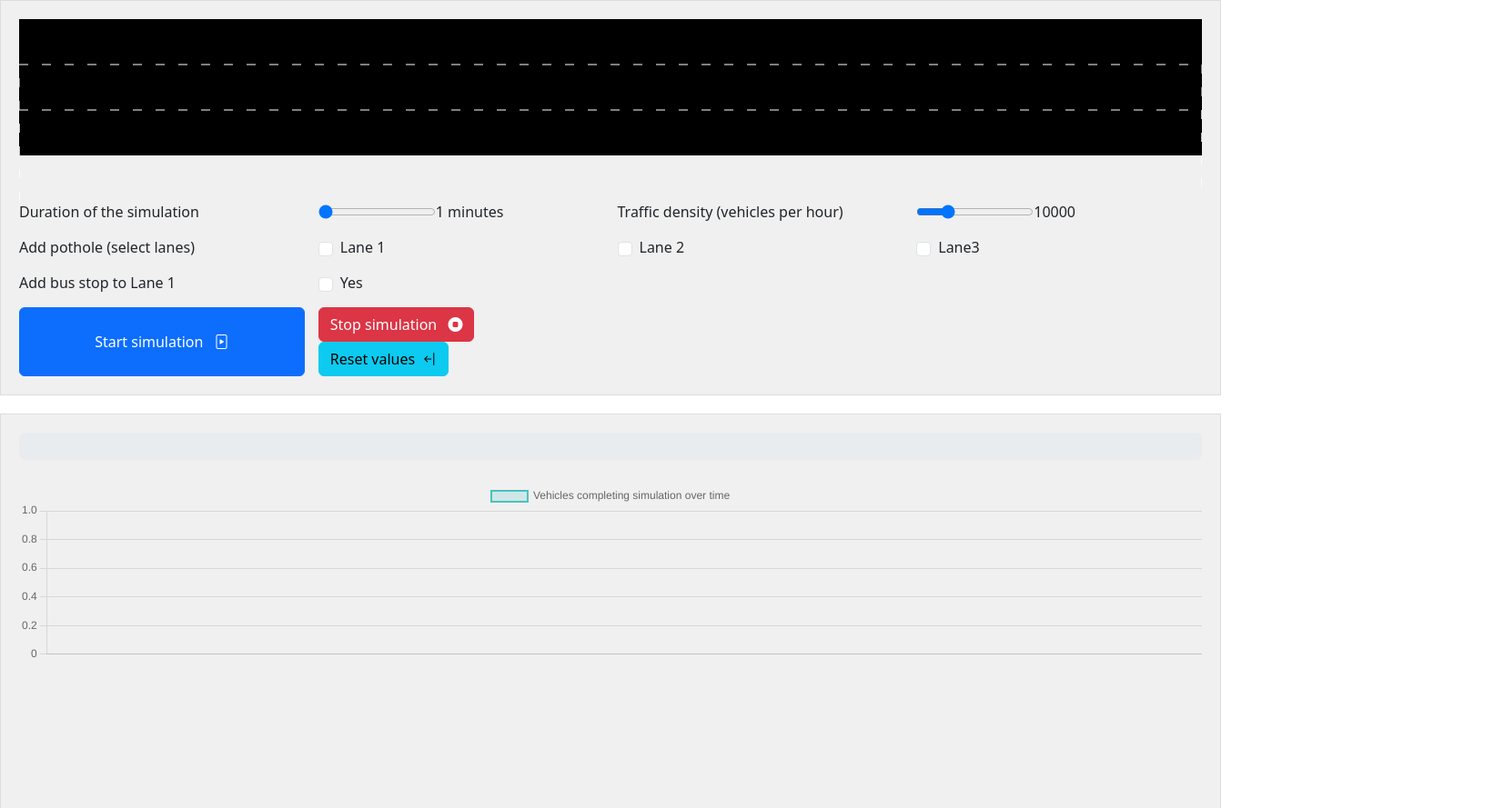
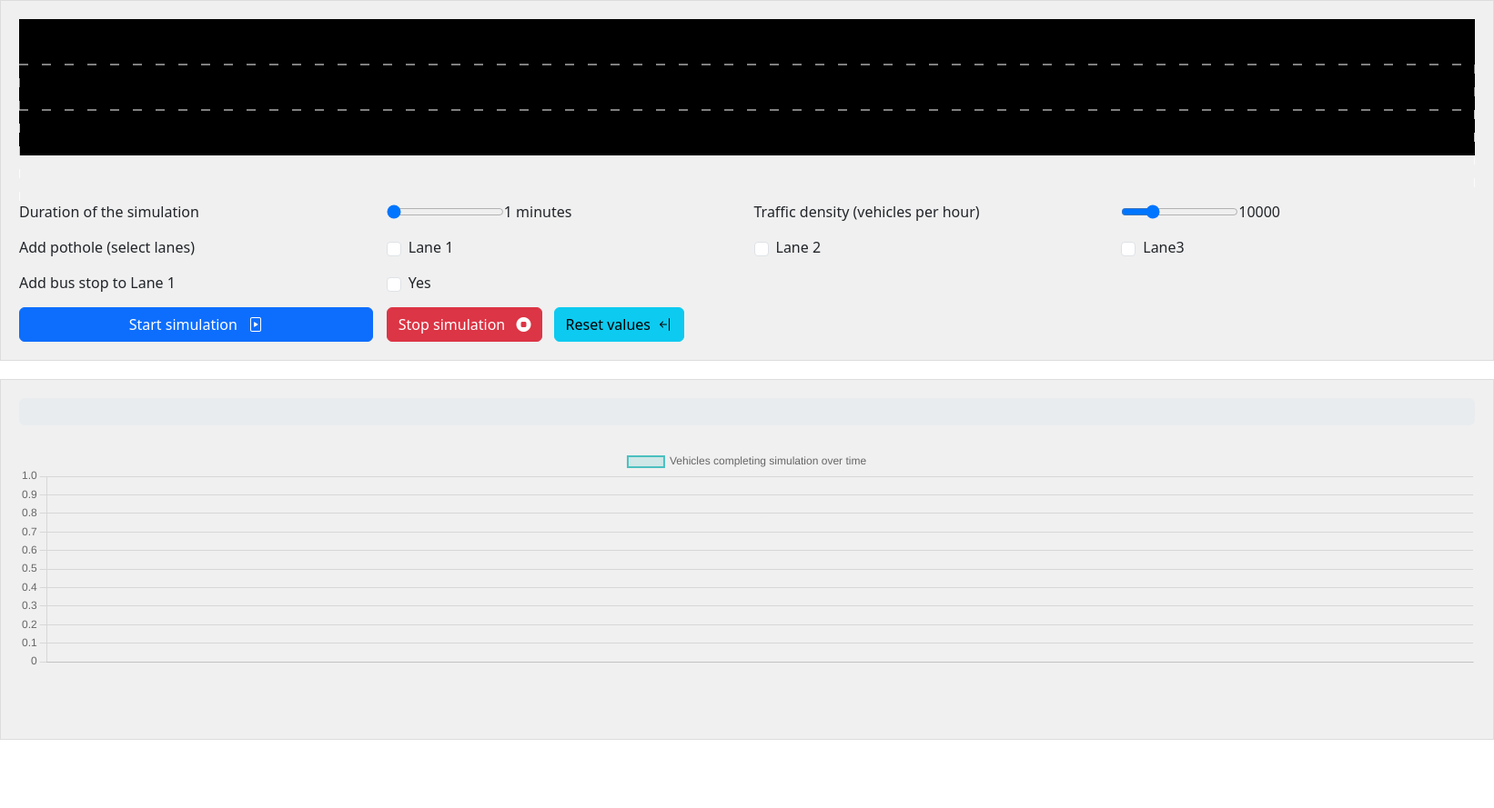
Before and after one commit to vkivaturi/traffic-sim-ind, a website built with Vite: page index.html in a window 1280 px wide. Shown: the whole page at 91% size, 1642 px wide, since content can reach past the window. After the commit the page ends 814 px from the top, so only its background shows below. Built offline with nearby package versions, Linux system fonts and the light colour scheme.

Commit message:
Readme updated

```diff
--- a/index.html
+++ b/index.html
@@ -47,7 +47,7 @@
 <body>
     <div class="grid-container">
         <div class="grid-item" id="col1">
-            <canvas id="canvas" width="1300" height="200"></canvas>
+            <canvas id="canvas" width="1600" height="200"></canvas>
             <div class="checkbox-grid">
 
                 <label>Duration of the simulation</label>
--- a/main.js
+++ b/main.js
@@ -24,7 +24,7 @@ function initialise() {
     }
 
     //Pothole locations in the lane path array are predefined
-    let potholePathPoints = [[0, 10], [1, 15], [2, 20]];
+    let potholePathPoints = [[0, 20], [1, 15], [2, 20]];
     GlobalMemberStore.putMember({ id: "potholePathPoints", value: potholePathPoints });
 
     //Bus stop location in the lane path array are predefined
@@ -138,6 +138,7 @@ function updateProgressBar(progressBar, value) {
 
 function addAllObstacles() {
     let potholePathPointsArr = GlobalMemberStore.getMember("potholePathPoints").member.value;
+    let ctx = GlobalMemberStore.getMember("ctx").member.value;
     potholePathPointsArr.forEach(function (valueLanePathPoint) {
         let [laneId, pathPointId] = valueLanePathPoint;
         let obstaclePathPoint = GlobalMemberStore.getMember("laneArray").member.value[laneId][pathPointId];
@@ -148,6 +149,7 @@ function addAllObstacles() {
                 ctx.drawImage(img, obstaclePathPoint.x, obstaclePathPoint.y - 25, 50, 50);
             });
             img.src = obstaclePathPoint.obstacleType.image;
+            console.log(`Added obstacle ${obstaclePathPoint.obstacleType} to ${laneId}`)
         }
     });
 
--- a/src/config.js
+++ b/src/config.js
@@ -9,12 +9,7 @@ export const config = {
     }),
     FramesPerSecond : 5,
     NumLanes : 3,
-    //Simulation run time (in seconds)
-    //SimRunTimeSecs : 1,
-    //Traffic to be handled (vehicles per hour)
-    //VehiclesPerHour: 10000,
-    //Number of points to be created in the path
-    NumPathPoints : 30,
+    NumPathPoints : 40,
     ObstacleType : Object.freeze({
         POT_HOLE : {image: "/images/pothole.png", timeout: 1000},
         BUS_STOP : {image: "/images/bus-stop.png", timeout: 5000},
--- a/src/creator/eventhandlers.js
+++ b/src/creator/eventhandlers.js
@@ -50,7 +50,6 @@ export function addUIEventHandlers() {
         if (this.checked) {
             //Create obstacles and attach to path points
             let [laneId, pathPointId] = GlobalMemberStore.getMember("potholePathPoints").member.value[1];
-            //let pathPointId = 10
             let obType = config.ObstacleType.POT_HOLE;
             createObstacle(obId, obType, laneId, pathPointId);
         } else {
@@ -63,7 +62,6 @@ export function addUIEventHandlers() {
         if (this.checked) {
             //Create obstacles and attach to path points
             let [laneId, pathPointId] = GlobalMemberStore.getMember("potholePathPoints").member.value[2];
-            //let pathPointId = 10
             let obType = config.ObstacleType.POT_HOLE;
             createObstacle(obId, obType, laneId, pathPointId);
         } else {
```
Also changed, not shown: README.md (added).
